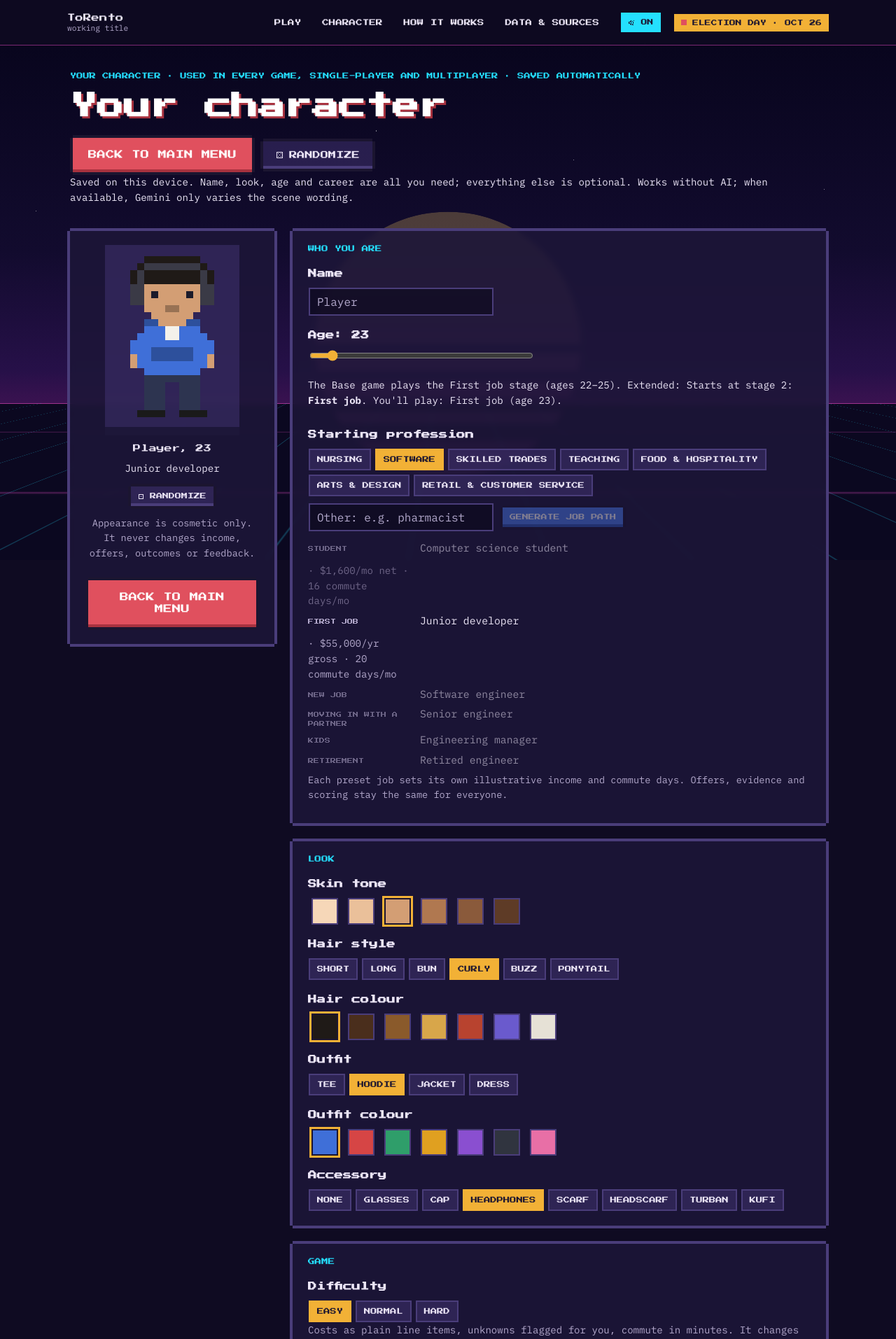
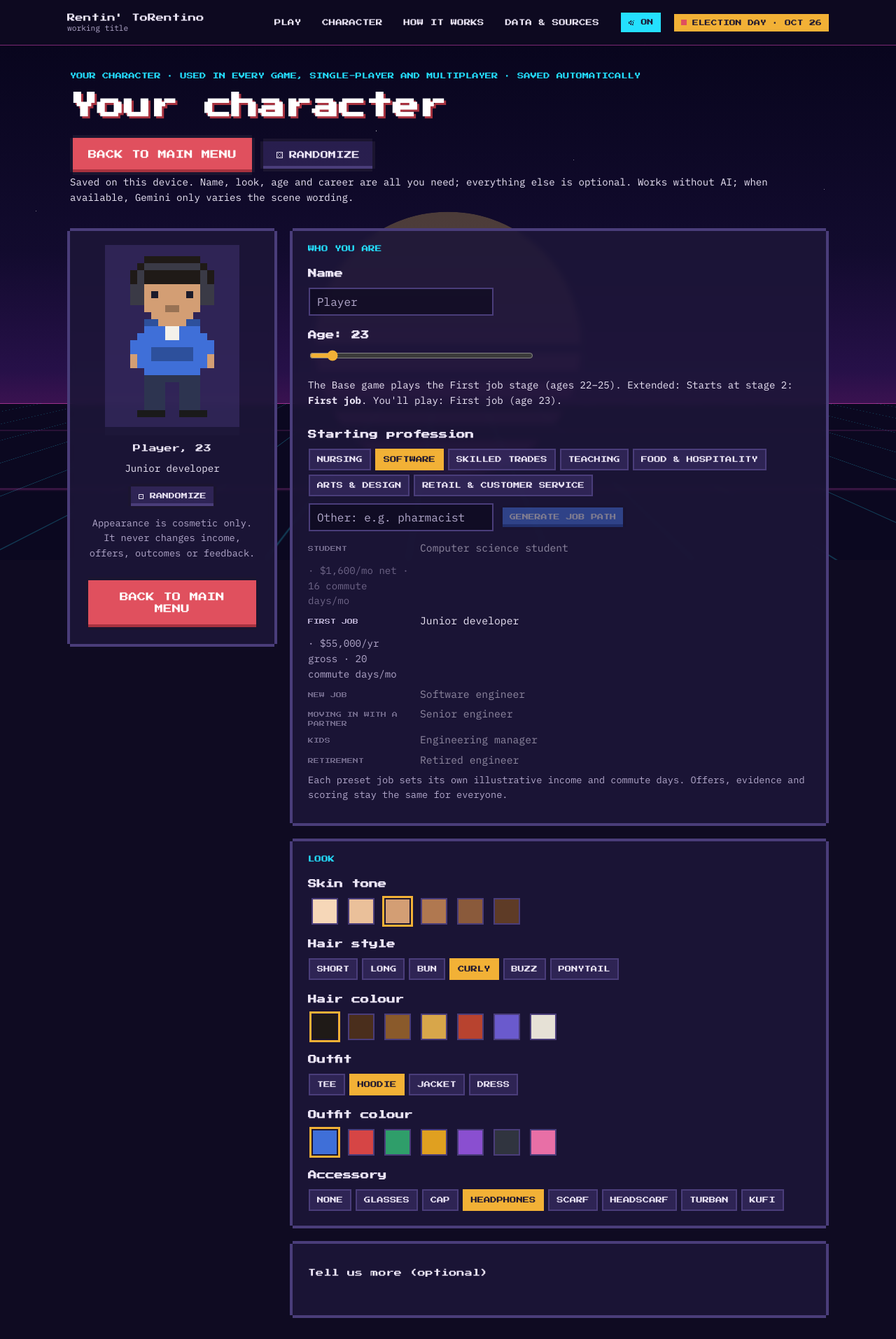
Before and after one commit to arya-s101/HTV-11, a Next.js app in the folder rent-app/: page /character in a window 1280 px wide. Shown: the top 1913 px of the page at 70% size. Built offline with nearby package versions, Linux system fonts and the light colour scheme.

Commit message:
name change

```diff
--- a/rent-app/src/app/character/page.tsx
+++ b/rent-app/src/app/character/page.tsx
@@ -3,21 +3,18 @@
 // Character page: one saved character for every game (single-player and multiplayer).
 import { useEffect, useState } from "react";
 import { CharacterCreator } from "@/components/CharacterCreator";
-import { loadCharacter, loadDifficulty, NEW_CHARACTER, saveCharacter, saveDifficulty } from "@/game/character-store";
+import { loadCharacter, NEW_CHARACTER, saveCharacter } from "@/game/character-store";
 import { clearProfile, loadProfile, saveProfile, type Profile } from "@/game/profile";
 import type { Character } from "@/game/sprite";
-import type { Difficulty } from "@/game/types";
 import { play } from "@/components/audio";
 
 export default function CharacterPage() {
   const [character, setCharacter] = useState<Character>(NEW_CHARACTER);
   const [profile, setProfile] = useState<Profile>({});
-  const [difficulty, setDifficulty] = useState<Difficulty>("easy");
   const [loaded, setLoaded] = useState(false);
   useEffect(() => {
     setCharacter(loadCharacter() ?? NEW_CHARACTER);
     setProfile(loadProfile());
-    setDifficulty(loadDifficulty());
     setLoaded(true);
   }, []);
   // Saved as you edit, so the home page and multiplayer always use the latest character.
@@ -33,8 +30,6 @@ export default function CharacterPage() {
         profile={profile}
         setProfile={(p) => (setProfile(p), saveProfile(p))}
         clearProfile={() => (setProfile({}), clearProfile())}
-        difficulty={difficulty}
-        setDifficulty={(d) => (setDifficulty(d), saveDifficulty(d))}
       />
     </div>
   );
--- a/rent-app/src/app/globals.css
+++ b/rent-app/src/app/globals.css
@@ -1,5 +1,5 @@
 /* =========================================================================
-   ToRento: 8-bit UI on a retro neon grid
+   Rentin' ToRentino: 8-bit UI on a retro neon grid
    1. Tokens  2. Base  3. Layout & chrome  4. Neon background
    5. Primitives  6. Home & pages  7. Creator  8. Game  9. Responsive
    ========================================================================= */
@@ -574,3 +574,6 @@ a.prov:hover { filter: brightness(1.2); }
 /* Read-aloud highlight (PRD v5): an outline, so nothing moves. */
 .choice-big.reading { outline: 3px solid var(--cyan); outline-offset: 2px; }
 .read-aloud-toggle { justify-self: center; }
+
+.title-difficulty { margin: 8px 0 12px; max-width: 520px; }
+.title-difficulty .muted { color: var(--text-soft); }
--- a/rent-app/src/app/how-it-works/page.tsx
+++ b/rent-app/src/app/how-it-works/page.tsx
@@ -7,7 +7,7 @@ import { RULES } from "@/game/negotiate";
 import { DIFFICULTY_INFO, DIFFICULTY_MULTIPLIER } from "@/game/score";
 import type { Difficulty } from "@/game/types";
 
-export const metadata: Metadata = { title: "How it works · ToRento" };
+export const metadata: Metadata = { title: "How it works · Rentin' ToRentino" };
 
 const LOOP = [
   ["Search", "Flag listings as legit, suspicious or a scam. Rent far below the CMHC area average is a red flag."],
--- a/rent-app/src/app/layout.tsx
+++ b/rent-app/src/app/layout.tsx
@@ -10,7 +10,7 @@ const body = IBM_Plex_Mono({ subsets: ["latin"], weight: ["400", "600", "700"],
 
 export const metadata: Metadata = {
   // Working title; rename after the core loop works (PRD).
-  title: "ToRento",
+  title: "Rentin' ToRentino",
   description: "An 8-bit life sim about Toronto rental tradeoffs, which public levers shape them, and one sourced question to ask municipal candidates.",
 };
 
--- a/rent-app/src/app/sources/page.tsx
+++ b/rent-app/src/app/sources/page.tsx
@@ -3,7 +3,7 @@ import evidenceJson from "../../../data/game/evidence.json";
 import { ELECTION_HUB, FARES, LEVERS } from "@/game/data";
 import { CONTENT, CONTENT_DISCLAIMER } from "@/game/journey";
 
-export const metadata: Metadata = { title: "Data & sources · ToRento" };
+export const metadata: Metadata = { title: "Data & sources · Rentin' ToRentino" };
 
 const ONTARIO_RIGHTS = { title: "Government of Ontario: Renting in Ontario: your rights", url: "https://www.ontario.ca/page/renting-ontario-your-rights" };
 
--- a/rent-app/src/components/CharacterCreator.tsx
+++ b/rent-app/src/components/CharacterCreator.tsx
@@ -133,12 +133,9 @@ export function CharacterCreator(props: {
   profile: Profile;
   setProfile: (p: Profile) => void;
   clearProfile: () => void;
-  difficulty: Difficulty;
-  setDifficulty: (d: Difficulty) => void;
 }) {
-  const { character, setCharacter, profile, setProfile, clearProfile, difficulty, setDifficulty } = props;
+  const { character, setCharacter, profile, setProfile, clearProfile } = props;
   const [minAge, maxAge] = [MIN_AGE, MAX_AGE];
-  const suggested: Difficulty | null = profile.renting === "first" ? "easy" : profile.renting === "before" ? "normal" : null;
   const a = character.appearance;
   const setA = (patch: Partial<Appearance>) => setCharacter({ ...character, appearance: { ...a, ...patch } });
   const plan = planLife(character.startAge);
@@ -227,18 +224,6 @@ export function CharacterCreator(props: {
             <Choices label="Accessory" options={ACCESSORIES} value={a.accessory} onPick={(v) => setA({ accessory: v })} />
           </fieldset>
 
-          <fieldset className="paper group">
-            <legend>Game</legend>
-            <DifficultyPicker value={difficulty} onChange={setDifficulty} />
-            {suggested && suggested !== difficulty && (
-              <p className="small">
-                Suggested for {profile.renting === "first" ? "first-time renters" : "experienced renters"}: {DIFFICULTY_INFO[suggested].label}.{" "}
-                <button className="btn ghost small" onClick={() => setDifficulty(suggested)}>
-                  Use it
-                </button>
-              </p>
-            )}
-          </fieldset>
 
           <details className="paper group tell-more">
             <summary className="pixel">Tell us more (optional)</summary>
--- a/rent-app/src/components/SiteChrome.tsx
+++ b/rent-app/src/components/SiteChrome.tsx
@@ -16,7 +16,7 @@ export function SiteHeader() {
       <div className="container nav">
         <Link href="/" className="brand">
           <span>
-            ToRento
+            Rentin&apos; ToRentino
             <small>working title</small>
           </span>
         </Link>
--- a/rent-app/src/components/show/JourneyShow.tsx
+++ b/rent-app/src/components/show/JourneyShow.tsx
@@ -533,7 +533,7 @@ export function NarratorControls() {
         <input type="checkbox" checked={n.readOptions} disabled={!n.on} onChange={(e) => setNarratorSettings({ readOptions: e.target.checked })} /> Read options
       </label>
       {eleven ? (
-        <p className="small">Voice: Dominic (ElevenLabs).</p>
+        <p className="small">Voice: Dominic ToRento (ElevenLabs).</p>
       ) : (
       <label className="slider">
         <span>Voice</span>
```
Also changed, not shown: rent-app/src/app/page.tsx (+37 -5 lines), 3 other files (tests, documents, lock files or other folders).
